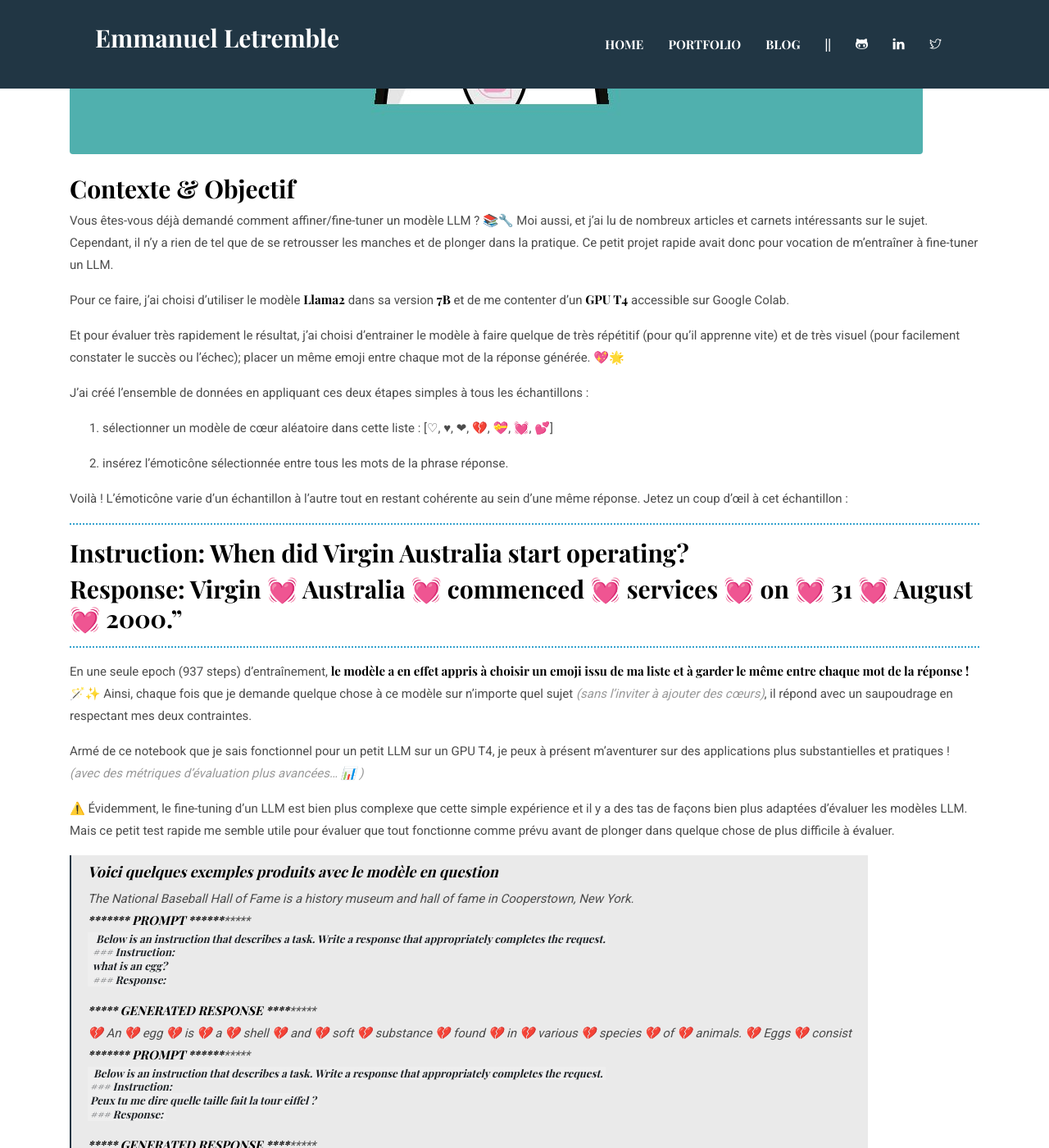
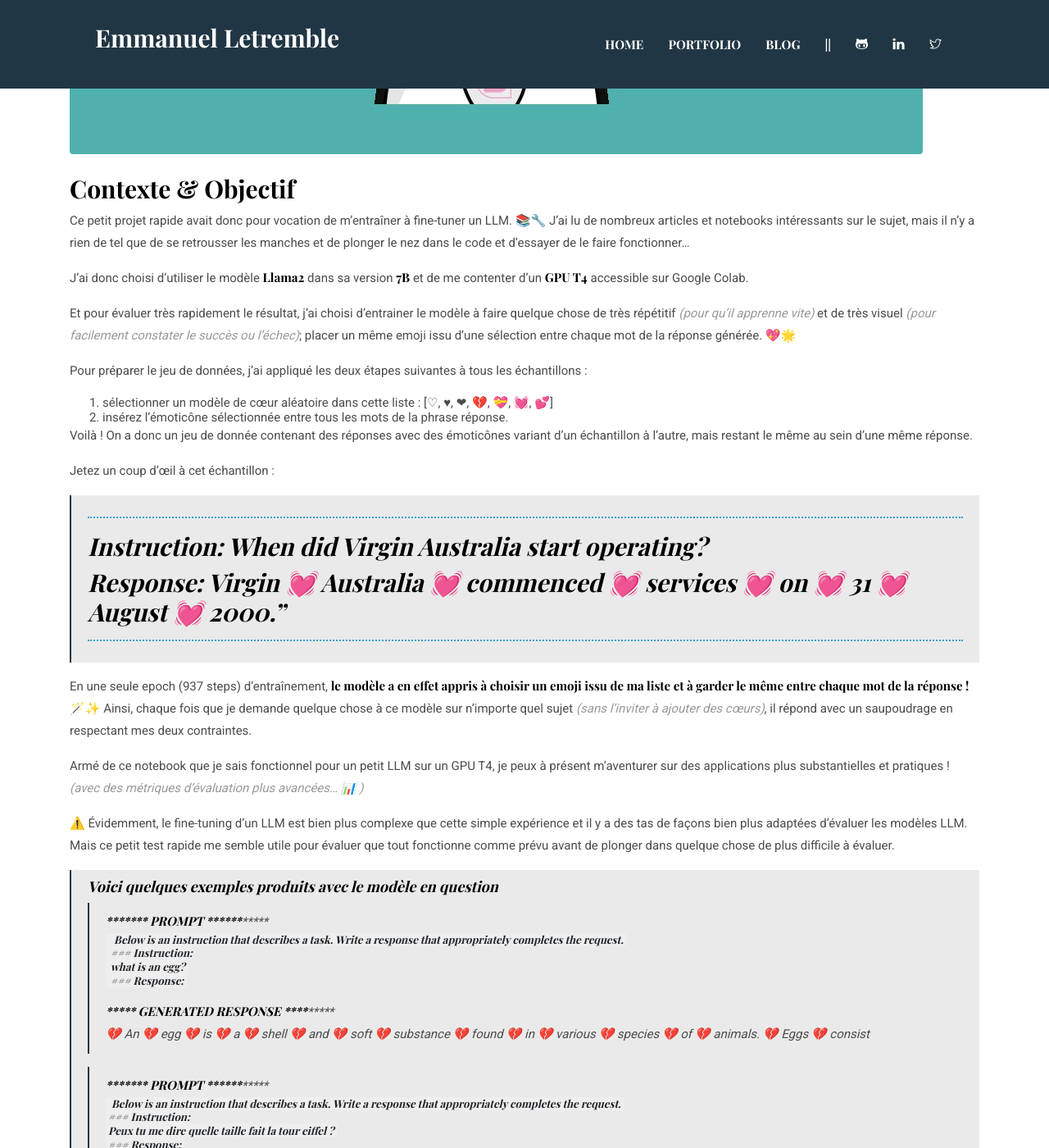
Before and after one commit to Valkea/Valkea.github.io, a Jekyll site: the page built from _posts/2023-08-15-AI-Llama2-7b-simple-fine-tuning.markdown, in a window 1280 px wide and 1400 px high, scrolled down 1052 px. Shown: the whole window at 82% size. Built offline with Jekyll 4.4.1, drawn with Linux system fonts in a browser that asks for light colours.

```diff
--- a/_posts/2023-08-15-AI-Llama2-7b-simple-fine-tuning.markdown
+++ b/_posts/2023-08-15-AI-Llama2-7b-simple-fine-tuning.markdown
@@ -10,28 +10,29 @@ image: "assets/images/portfolio/AI_Llama2_7b_simple_fine_tuning.jpg"
 ---
 ### Contexte & Objectif
 
-Vous êtes-vous déjà demandé comment affiner/fine-tuner un modèle LLM ? 📚🔧 Moi aussi, et j'ai lu de nombreux articles et carnets intéressants sur le sujet. Cependant, il n'y a rien de tel que de se retrousser les manches et de plonger dans la pratique. Ce petit projet rapide avait donc pour vocation de m'entraîner à fine-tuner un LLM.
+Ce petit projet rapide avait donc pour vocation de m'entraîner à fine-tuner un LLM. 📚🔧 J'ai lu de nombreux articles et notebooks intéressants sur le sujet, mais il n'y a rien de tel que de se retrousser les manches et de plonger le nez dans le code et d'essayer de le faire fonctionner...
 
-Pour ce faire, j'ai choisi d'utiliser le modèle **Llama2** dans sa version **7B** et de me contenter d'un **GPU T4** accessible sur Google Colab.
+J'ai donc choisi d'utiliser le modèle **Llama2** dans sa version **7B** et de me contenter d'un **GPU T4** accessible sur Google Colab.
 
-Et pour évaluer très rapidement le résultat, j'ai choisi d'entrainer le modèle à faire quelque de très répétitif (pour qu'il apprenne vite) et de très visuel (pour facilement constater le succès ou l'échec); placer un même emoji entre chaque mot de la réponse générée. 💖🌟
+Et pour évaluer très rapidement le résultat, j'ai choisi d'entrainer le modèle à faire quelque chose de très répétitif *(pour qu'il apprenne vite)* et de très visuel *(pour facilement constater le succès ou l'échec)*; placer un même emoji issu d'une sélection entre chaque mot de la réponse générée. 💖🌟
 
 
-J'ai créé l'ensemble de données en appliquant ces deux étapes simples à tous les échantillons :
+Pour préparer le jeu de données, j'ai appliqué les deux étapes suivantes à tous les échantillons :
 
 1. sélectionner un modèle de cœur aléatoire dans cette liste : [♡, ♥, ❤, 💔, 💝, 💓, 💕]
-
 2. insérez l'émoticône sélectionnée entre tous les mots de la phrase réponse.
 
-Voilà ! L'émoticône varie d'un échantillon à l'autre tout en restant cohérente au sein d'une même réponse. Jetez un coup d'œil à cet échantillon :
+Voilà ! On a donc un jeu de donnée contenant des réponses avec des émoticônes variant d'un échantillon à l'autre, mais restant le même au sein d'une même réponse.
 
-*******
+Jetez un coup d'œil à cet échantillon :
 
-### Instruction: When did Virgin Australia start operating?
-
-### Response: Virgin 💓 Australia 💓 commenced 💓 services 💓 on 💓 31 💓 August 💓 2000."
-
-*******
+> *******
+>
+> ### Instruction: When did Virgin Australia start operating?
+>
+> ### Response: Virgin 💓 Australia 💓 commenced 💓 services 💓 on 💓 31 💓 August 💓 2000."
+>
+> *******
 
 
 En une seule epoch (937 steps) d'entraînement, **le modèle a en effet appris à choisir un emoji issu de ma liste et à garder le même entre chaque mot de la réponse !** 🪄✨ Ainsi, chaque fois que je demande quelque chose à ce modèle sur n'importe quel sujet *(sans l'inviter à ajouter des cœurs)*, il répond avec un saupoudrage en respectant mes deux contraintes.
@@ -42,46 +43,46 @@ Armé de ce notebook que je sais fonctionnel pour un petit LLM sur un GPU T4, je
 
 > ##### Voici quelques exemples produits avec le modèle en question
 >
->
-> The National Baseball Hall of Fame is a history museum and hall of fame in Cooperstown, New York.
->
-> ********************* PROMPT *********************
->
->       Below is an instruction that describes a task. Write a response that appropriately completes the request.
->       ### Instruction:
->       what is an egg?
->       ### Response:
->
-> *************** GENERATED RESPONSE ***************
->
-> 💔 An 💔 egg 💔 is 💔 a 💔 shell 💔 and 💔 soft 💔 substance 💔 found 💔 in 💔 various 💔 species 💔 of 💔 animals. 💔 Eggs 💔 consist
+>> ********************* PROMPT *********************
+>>
+>>       Below is an instruction that describes a task. Write a response that appropriately completes the request.
+>>       ### Instruction:
+>>       what is an egg?
+>>       ### Response:
+>>
+>> *************** GENERATED RESPONSE ***************
+>>
+>> 💔 An 💔 egg 💔 is 💔 a 💔 shell 💔 and 💔 soft 💔 substance 💔 found 💔 in 💔 various 💔 species 💔 of 💔 animals. 💔 Eggs 💔 consist
+>>
 >
 >
-> ********************* PROMPT *********************
->
->      Below is an instruction that describes a task. Write a response that appropriately completes the request.
->      ### Instruction:
->      Peux tu me dire quelle taille fait la tour eiffel ?
->      ### Response:
->
-> *************** GENERATED RESPONSE ***************
->
-> 465 💕 m 💕 de 💕 hauteur. 💕 La 💕 base 💕 de 💕 la 💕 tour 💕 est 💕 de 💕 75 💕 m 💕 de 💕 diamètre.
-
-
-> ********************* PROMPT *********************
+>> ********************* PROMPT *********************
+>>
+>>      Below is an instruction that describes a task. Write a response that appropriately completes the request.
+>>      ### Instruction:
+>>      Peux tu me dire quelle taille fait la tour eiffel ?
+>>      ### Response:
+>>
+>> *************** GENERATED RESPONSE ***************
+>>
+>> 465 💕 m 💕 de 💕 hauteur. 💕 La 💕 base 💕 de 💕 la 💕 tour 💕 est 💕 de 💕 75 💕 m 💕 de 💕 diamètre.
+>>
 >
 >
->      Below is an instruction that describes a task. Write a response that appropriately completes the request.
->      ### Instruction:
->      What is fine-tuning in machine learning?
->      ### Response:
->
->
->
-> *************** GENERATED RESPONSE ***************
->
-> ♡ In ♡ machine ⚖ learning, ♡ fine-tuning ♡ is ♡ the ♡ process ♡ of ♡ fine-tuning ♡ a ♡ model ♡ to ♡ achieve ♡ better ♡ performance ♡ on ♡ a ♡ given ♡
+>> ********************* PROMPT *********************
+>>
+>>
+>>      Below is an instruction that describes a task. Write a response that appropriately completes the request.
+>>      ### Instruction:
+>>      What is fine-tuning in machine learning?
+>>      ### Response:
+>>
+>>
+>>
+>> *************** GENERATED RESPONSE ***************
+>>
+>> ♡ In ♡ machine ⚖ learning, ♡ fine-tuning ♡ is ♡ the ♡ process ♡ of ♡ fine-tuning ♡ a ♡ model ♡ to ♡ achieve ♡ better ♡ performance ♡ on ♡ a ♡ given ♡
+>>
 
 
 ---
```
